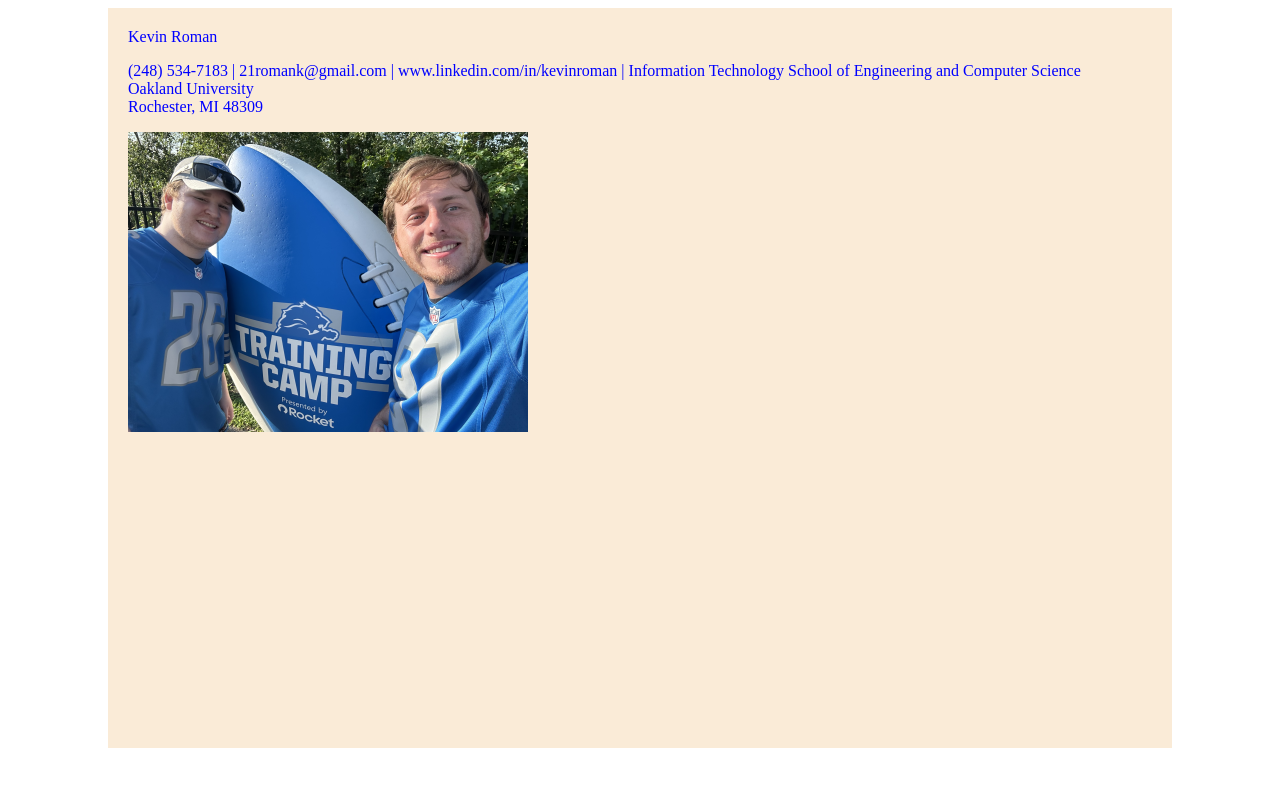
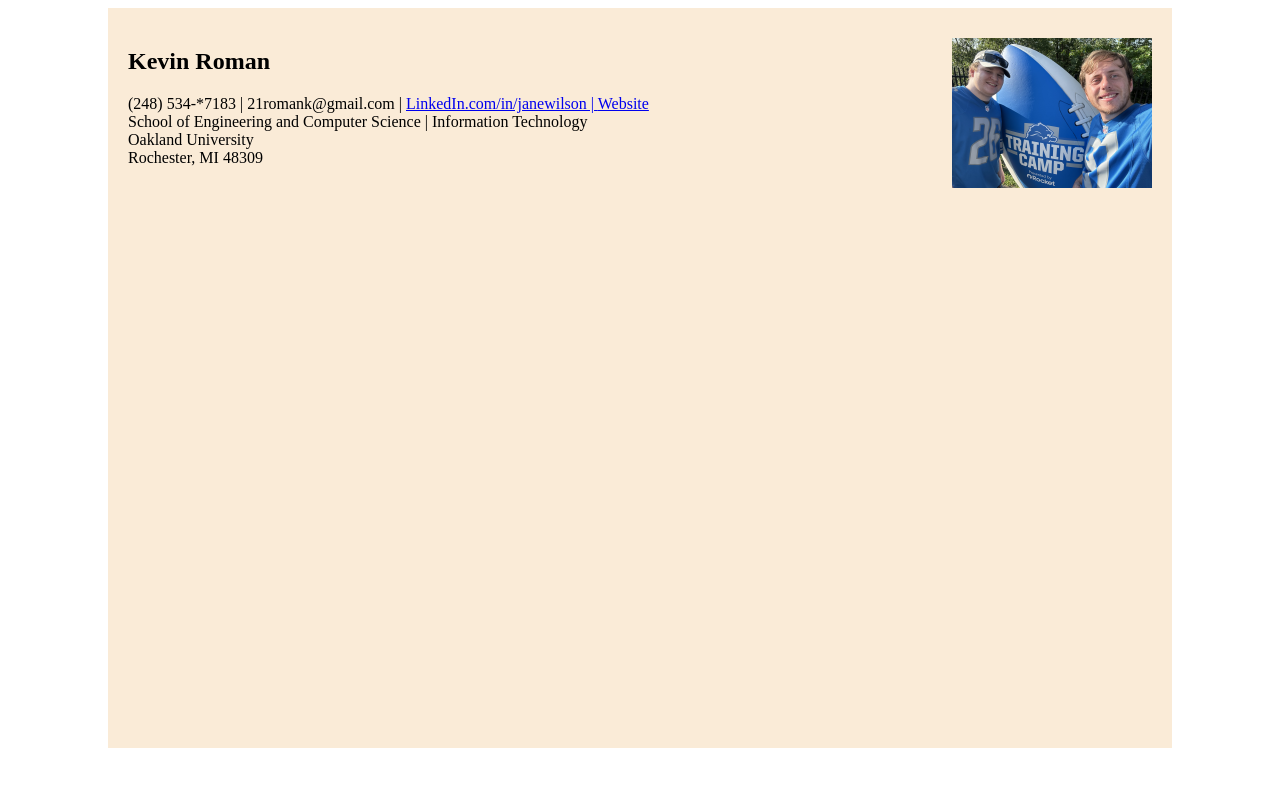
Before and after one commit to KevinRoman12/KevinRoman12.github.io, a plain HTML site: page index.html in a window 1280 px wide. Drawn offline with Linux system fonts and the light colour scheme.

Commit message:
Add files via upload

```diff
--- a/Resume.css
+++ b/Resume.css
@@ -1,7 +1,7 @@
 Resume.css
 
 .body{
-    background-color: azure;
+    background-color: red;
 }
 
 #container{
@@ -10,7 +10,7 @@ Resume.css
     background-color: antiquewhite;
     height: 700px;
     padding: 20px;
-    color: blue;
+    color: black;
 }
 
 #ProfilePicture{
--- a/index.html
+++ b/index.html
@@ -5,17 +5,19 @@
 
     <bod>
         <div id="container">
-    <hi> Kevin Roman </hi>
-        <p>
-        (248) 534-7183 | 21romank@gmail.com | www.linkedin.com/in/kevinroman | Information Technology
-School of Engineering and Computer Science<br>
-Oakland University<br>
-Rochester, MI 48309<br>
 
-            </p>
+        <img src="./Images/Resume.png" style="float: right; width: 200px; margin-top: 10px">
+            <h2> Kevin Roman</h2>
+            <p> (248) 534-*7183 | 21romank@gmail.com |
 
-                <img class="" src="./Images/Resume.png"/>
-                </div>
+            <a href="https://www.linkedIn.com/in/janewilson" target="_blank">LinkedIn.com/in/janewilson | </a>
+
+
+            <a href="https://kevinroman12.github.io" target="_blank">Website</a><br>
+            School of Engineering and Computer Science | Information Technology<br>
+            Oakland University<br>
+            Rochester, MI 48309<br>
+            </div>
 
         </bod>
 </html>
```
